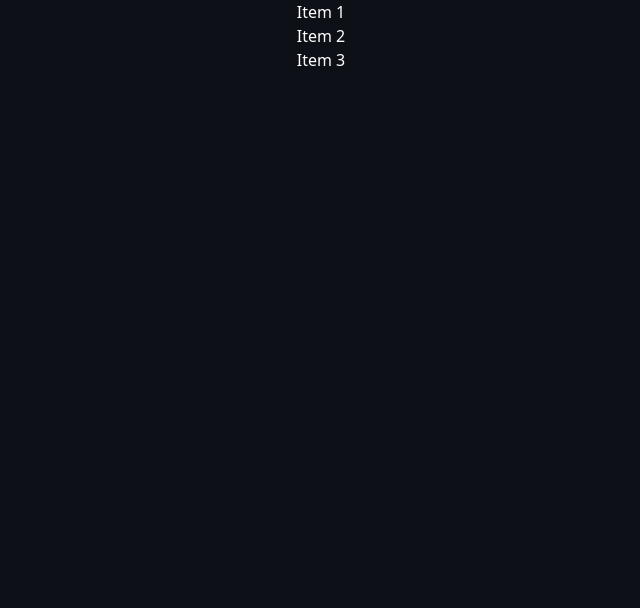
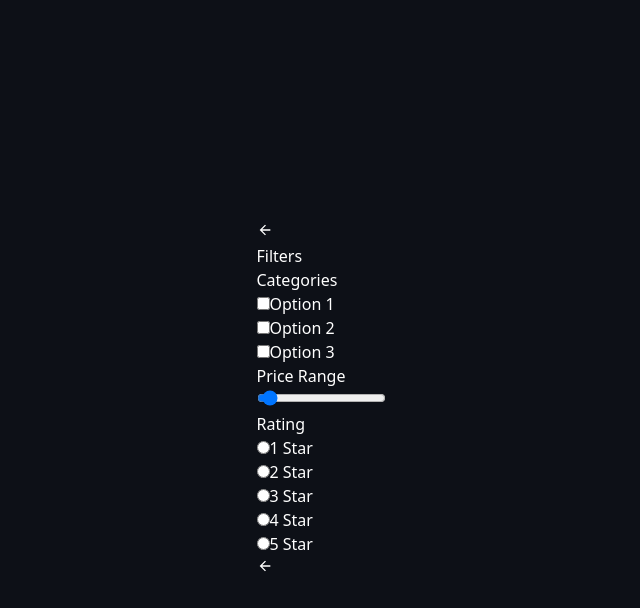
Before and after one commit to Wellitsabhi/try-framer, a React (Vite) app: page / in a window 1280 px wide. Shown: the top 608 px of the page, without its empty margins (319-959 px from the left). Built offline with nearby package versions, Linux system fonts and the light colour scheme.

Commit message:
more exercises

```diff
--- a/package.json
+++ b/package.json
@@ -12,7 +12,8 @@
   "dependencies": {
     "framer-motion": "^11.11.11",
     "react": "^18.3.1",
-    "react-dom": "^18.3.1"
+    "react-dom": "^18.3.1",
+    "react-icons": "^5.3.0"
   },
   "devDependencies": {
     "@eslint/js": "^9.13.0",
--- a/src/App.tsx
+++ b/src/App.tsx
@@ -1,13 +1,9 @@
-import StaggeredList from "./components/StaggeredList";
-import Timeline from "./components/Timeline";
+import Sidebar from "./components/Sidebar";
 const App = () => {
   return (
-    <div>
-
-  <div className="h-[150rem] flex justify-center  items-center bg-[#0d1017]">
-    <Timeline/>
+    <div className="flext justify-center items-center h-screen w-full bg-gray-900 text-white">
+      <Sidebar />
     </div>
-  </div>
   );
 };
 
--- /dev/null
+++ b/src/components/Sidebar.tsx
@@ -0,0 +1,155 @@
+import { motion } from "framer-motion";
+import { useState } from "react";
+import { IoMdArrowBack, IoMdArrowForward } from "react-icons/io";
+
+const sidebarVariants = {
+  open: { x: 0, opacity: 1, scale: 1 },
+  close: { x: -100, opacity: 0, scale: 0 },
+};
+
+const containerVariants = {
+  open: {
+    transition: {
+      staggerChildren: 0.2,
+      delayChildren: 0.1,
+    },
+  },
+  closed: {
+    transition: {
+      staggerChildren: 0.2,
+      delayChildren: 0,
+    },
+  },
+};
+
+const itemVariants = {
+  open: { opacity: 1, y: 0, scale: 1 },
+  close: { opacity: 0, y: -20, scale: 0.95 },
+};
+
+const backdropVariants = {
+    open: { opacity: 0.6 },
+    closed: { opacity: 0 },
+  };
+
+const Sidebar = () => {
+  const [isOpen, setIsOpen] = useState(true);
+  return (
+    <div className="relative">
+         <motion.div
+        className="fixed inset-0 bg-gray-800"
+        initial="closed"
+        animate={isOpen ? "open" : "closed"}
+        variants={backdropVariants}
+        transition={{ duration: 0.3 }}
+        onClick={() => setIsOpen(false)}
+      />
+      <motion.div
+        variants={sidebarVariants}
+        initial="closed"
+        animate={isOpen ? "open" : "close"}
+        transition={{ type: "spring", stiffness: 300, damping: 30 }}
+        className="fixed top-0 left-0 h-full w-64 bg-gray-950 text-white shadow-lg"
+      >
+        <div className="p-4">
+          <button
+            className="absolute top-4 right-4 z-10 p-2 bg-gray-800 text-white shadow-lg rounded-full
+            focus:outline-none"
+          >
+            <IoMdArrowBack onClick={() => setIsOpen(!isOpen)} className="h-6 w-6" />
+          </button>
+          <h2 className="text-2xl font-bold mb-4">Filters</h2>
+          <motion.div
+            variants={containerVariants}
+            initial="closed"
+            animate={isOpen ? "open" : "closed"}
+            className="space-y-4"
+          >
+            <motion.div variants={itemVariants}>
+              <h3 className="text-xl font-semibold">Categories</h3>
+              <ul>
+                <li>
+                  <label className="infline-flex items-center mt-2">
+                    <input type="checkbox" className="form-checkbox " />
+                    <span className="ml-2">Option 1</span>
+                  </label>
+                </li>
+                <li>
+                  <label className="infline-flex items-center mt-2">
+                    <input type="checkbox" className="form-checkbox " />
+                    <span className="ml-2">Option 2</span>
+                  </label>
+                </li>
+                <li>
+                  <label className="infline-flex items-center mt-2">
+                    <input type="checkbox" className="form-checkbox " />
+                    <span className="ml-2">Option 3</span>
+                  </label>
+                </li>
+              </ul>
+            </motion.div>
+
+            <motion.div variants={itemVariants}>
+              <h3 className="text-xl font-semibold">Price Range</h3>
+              <input
+                type="range"
+                min="0"
+                max="1000"
+                step="10"
+                className="w-full"
+              />
+            </motion.div>
+
+            <motion.div variants={itemVariants}>
+              <h3 className="text-xl font-semibold">Rating</h3>
+              <ul>
+                <li>
+                  <label className="infline-flex items-center mt-2">
+                    <input type="radio" name="rating" value="1" />
+                    <span className="ml-2">1 Star</span>
+                  </label>
+                </li>
+                <li>
+                  <label className="infline-flex items-center mt-2">
+                    <input type="radio" name="rating" value="1" />
+                    <span className="ml-2">2 Star</span>
+                  </label>
+                </li>
+                <li>
+                  <label className="infline-flex items-center mt-2">
+                    <input type="radio" name="rating" value="1" />
+                    <span className="ml-2">3 Star</span>
+                  </label>
+                </li>
+                <li>
+                  <label className="infline-flex items-center mt-2">
+                    <input type="radio" name="rating" value="1" />
+                    <span className="ml-2">4 Star</span>
+                  </label>
+                </li>
+                <li>
+                  <label className="infline-flex items-center mt-2">
+                    <input type="radio" name="rating" value="1" />
+                    <span className="ml-2">5 Star</span>
+                  </label>
+                </li>
+              </ul>
+            </motion.div>
+          </motion.div>
+        </div>
+      </motion.div>
+
+      <button
+      onClick={()=>setIsOpen(!isOpen)}
+      className="absolute top-4 left-4 z-10 p-2 bg-gray-800 text-white rounded-full focus:outline-none">
+        {isOpen? (
+            <IoMdArrowBack className= 'h-6 w-6'  />
+        ):(
+            <IoMdArrowForward className= 'h-6 w-6'  />
+        )}
+      </button>
+    </div>
+  );
+};
+
+export default Sidebar;
--- a/src/index.css
+++ b/src/index.css
@@ -14,7 +14,7 @@ body{
     display: flex;
     justify-content: center;
     align-items: center;
-    /* height: 100vh; */
+    height: 100vh;
 }
 
 .box{
```
Also changed, not shown: src/components/Loader.tsx (added, +19 -0 lines), src/components/ScrollIndicator.tsx (added, +33 -0 lines), 1 other file (tests, documents, lock files or other folders).
